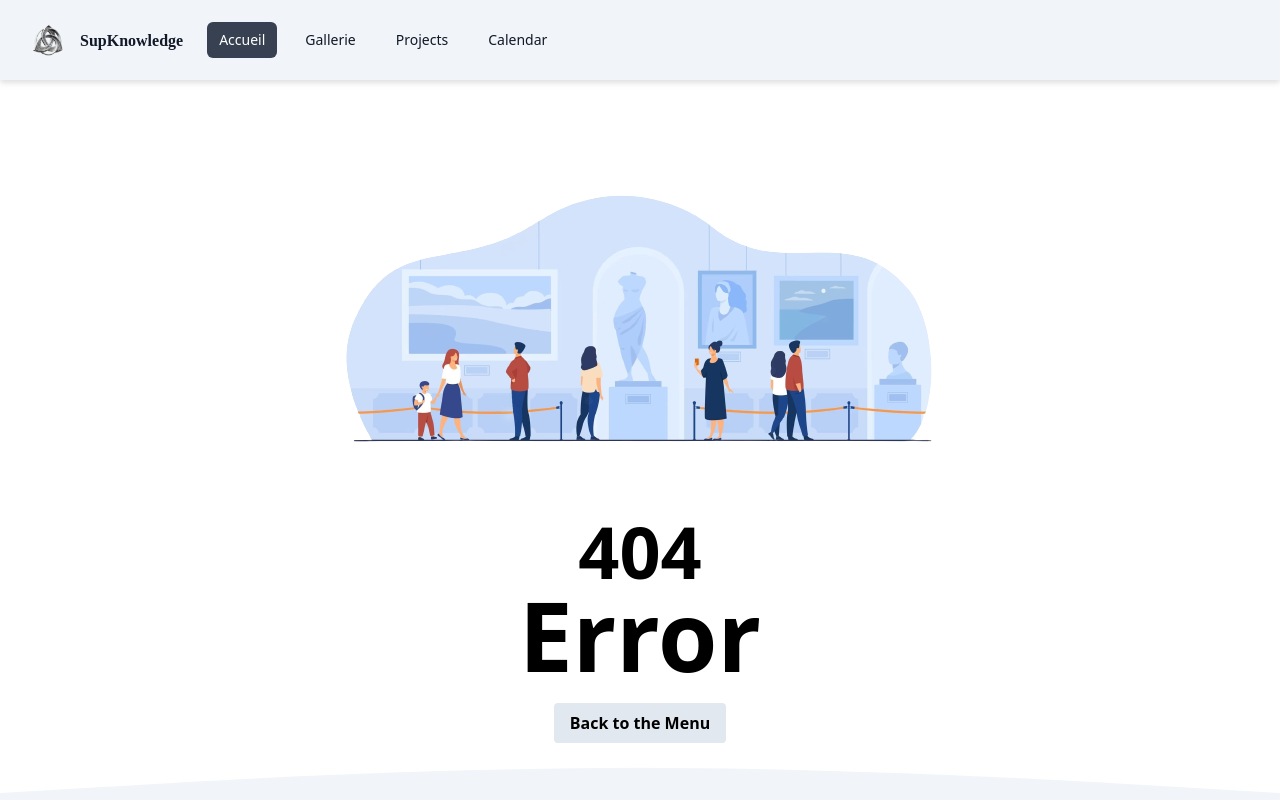
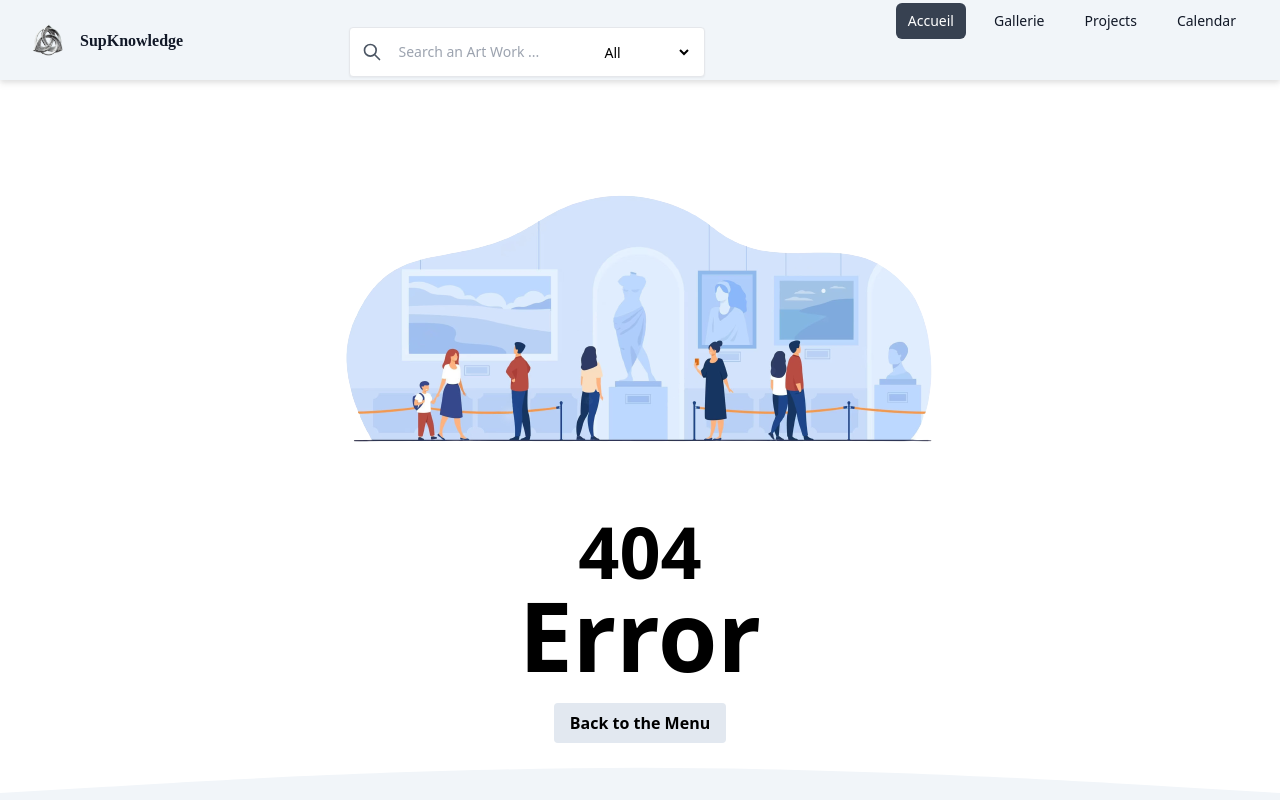
Before and after one commit to Valt1-0/SupKnowledge, a React (Create React App) app: page /art/1 in a window 1280 px wide. Shown: the top 800 px of the page. Built offline with nearby package versions, Linux system fonts and the light colour scheme.

Commit message:
Searchbar in navbar

```diff
--- a/src/Containers/App.js
+++ b/src/Containers/App.js
@@ -12,16 +12,21 @@ class App extends Component {
     return (
       <>
         <div className="flex flex-col min-h-screen">
-          <Navbar />
+
           <div className="flex-grow">
             <div>
               <Router>
+
                 <DatasContextProvider>
+                  <Navbar />
                   <Routes>
                     <Route path="/" element={<Home />} />
                     <Route path="*" element={<Error404 />} />
                   </Routes>
                 </DatasContextProvider>
+                <Routes>
+                  <Route path="/object"></Route>
+                </Routes>
               </Router>
             </div>
           </div>
--- a/src/Containers/Navbar.js
+++ b/src/Containers/Navbar.js
@@ -1,6 +1,7 @@
-import React from "react";
+import React, { useContext,useState } from "react";
 import { Disclosure } from "@headlessui/react";
 import { Bars3Icon, XMarkIcon } from "@heroicons/react/24/outline";
+import {DatasContext} from "../Contexts/DatasContext";
 
 import logo from "../Assets/img/SupKnowledge2.png";
 
@@ -11,11 +12,36 @@ const navigation = [
   { name: "Calendar", href: "TEST2", current: false },
 ];
 
+
 function classNames(...classes) {
   return classes.filter(Boolean).join(" ");
 }
 
+
 const Navbar = () => {
+  const state = useContext(DatasContext)
+  const [timeoutToken, setTimeoutToken] = useState(null);
+
+  const setKeywordDebounced = keyword => {
+    clearTimeout(timeoutToken);
+    var token = setTimeout(() => setKeywordAction(keyword), 800);
+    setTimeoutToken(token);
+  };
+
+
+  const setKeywordAction = result => {
+    state.setKeywords(`"${result}"`);
+    state.setLoadingDatas(true);
+    const test1 =  state.fetchArts({ displayCarousel: true })
+  };
+
+  const test = async (search) => {
+    console.log("test1 : " + state)
+   setKeywordDebounced(search.target.value)
+
+    console.log("test1 : " + search.target.value)
+
+  }
   return (
     <>
       <Disclosure as="nav" className="bg-slate-100 drop-shadow-md">
@@ -57,6 +83,61 @@ const Navbar = () => {
                       </span>
                     </a>
                   </div>
+
+
+                  <div className="px-4 sm:px-8 lg:px-16 xl:px-20 mx-auto">
+                    <div className="box pt-6">
+                      <div className="box-wrapper">
+                        <div className=" bg-white rounded flex items-center w-full p-3 shadow-sm border border-gray-200">
+                          <button className="outline-none focus:outline-none">
+                            <svg
+                              className=" w-5 text-gray-600 h-5 cursor-pointer"
+                              fill="none"
+                              stroke-linecap="round"
+                              stroke-linejoin="round"
+                              stroke-width="2"
+                              stroke="currentColor"
+                              viewBox="0 0 24 24"
+                            >
+                              <path d="M21 21l-6-6m2-5a7 7 0 11-14 0 7 7 0 0114 0z"></path>
+                            </svg>
+                          </button>
+                          <input
+                            type="search"
+                            name=""
+                            id=""
+                            placeholder="Search an Art Work ..."
+                            x-model="q"
+                            onChange={(e) => test(e)}
+                            ref={(input) => input && input.focus()}
+                            aria-label="search term"
+                            className=" w-full pl-4 text-sm outline-none focus:outline-none bg-transparent"
+                          />
+                          <div class="select">
+                            <select
+                              name=""
+                              id=""
+                              x-model="image_type"
+                              className="text-sm outline-none focus:outline-none bg-transparent"
+                            >
+                              <option value="all" selected>
+                                All
+                              </option>
+                              <option value="photo">Photo</option>
+                              <option value="illustration">Illustration</option>
+                              <option value="vector">Vector</option>
+                            </select>
+                          </div>
+                        </div>
+                      </div>
+                    </div>
+                  </div>
+
+
+
+
+
+
                   <div className="hidden sm:ml-6 sm:block">
                     <div className="flex space-x-4">
 
--- a/src/Contexts/DatasContext.js
+++ b/src/Contexts/DatasContext.js
@@ -48,7 +48,7 @@ const DatasContextProvider = (props) => {
                     return false;
             }
         }
-        setIsLoadingDatas(false);
+     //   setIsLoadingDatas(false);
     }
 
     const fetchAllArts = async (search, filter) => {
@@ -89,8 +89,9 @@ const DatasContextProvider = (props) => {
         if (props.displayCarousel == true)
             fetchForCarousel();
 
+
+     var response = await fetchAllArts(keywords, filter)
         setIsLoadingDatas(false)
-     var response = await fetchAllArts(keywords, filter)
         return response;
 
 
--- a/src/Pages/Cards/Home/Home.js
+++ b/src/Pages/Cards/Home/Home.js
@@ -6,7 +6,7 @@ import ScrollArrow from "../../../Components/ScrollArrow";
 
 
 const Home = () => {
-    const [timeoutToken, setTimeoutToken] = useState(null);
+
     const state = useContext(DatasContext)
     const [search, setSearch] = useState(`""`);
     const [isLoading, setIsLoading] = useState(false);
@@ -18,17 +18,7 @@ const Home = () => {
 
     const [loading, setLoading] = useState(false);
 
-    const setKeywordDebounced = keyword => {
-        clearTimeout(timeoutToken);
-        var token = setTimeout(() => setKeywordAction(keyword), 400);
-        setTimeoutToken(token);
-    };
 
-
-    const setKeywordAction = result => {
-        state.setKeywords(`"${result}"`);
-        setSearch(result);
-    };
 
     const loadData = (async () => {
         console.log("allObjects : ", allObjects)
@@ -97,11 +87,11 @@ const Home = () => {
 
         return;
 
-    }, [search]);
+    }, [state.keywords]);
 
 
     useEffect(() => {
-
+        console.log()
         loadData();
         return;
     }, [allObjects])
@@ -119,7 +109,8 @@ const Home = () => {
             const targetDivRect = targetDiv.getBoundingClientRect();
             console.log(targetDivRect)
             console.log(window.innerHeight)
-            if (targetDivRect.bottom > window.innerHeight) return;
+            console.log(targetDivRect.bottom > window.innerHeight)
+            if (targetDivRect.bottom >= window.innerHeight) return;
             if (allObjects != null) {
                 setLoading(true);
             }
@@ -136,15 +127,18 @@ const Home = () => {
 
     useEffect(() => {
         if (!loading) return;
-
-        const timeoutId = setTimeout(() => {
+        const data = async () => {
+            const timeoutId = setTimeout(async () => {
                 // fetch more data here, then update the data and loading state
                 currentPage.current = currentPage.current + 10;
-            loadData();
+                await loadData();
                 setLoading(false);
             }, 500);
+            return () => clearTimeout(timeoutId);
+        }
 
-        return () => clearTimeout(timeoutId);
+        data();
+
     }, [loading]);
 
 
@@ -158,7 +152,7 @@ const Home = () => {
         aria-label="search term"
       /> */}
 
-      <div className="px-4 sm:px-8 lg:px-16 xl:px-20 mx-auto">
+            {/* <div className="px-4 sm:px-8 lg:px-16 xl:px-20 mx-auto">
                 <div className="box pt-6">
                     <div className="box-wrapper">
                         <div className=" bg-white rounded flex items-center w-full p-3 shadow-sm border border-gray-200">
@@ -204,10 +198,10 @@ const Home = () => {
                         </div>
                     </div>
                 </div>
-      </div>
+            </div> */}
 
             {
-                isLoading ? <p>Loading</p> :
+                state.isLoadingDatas ? <p>Loading</p> :
                     <>
                         <Carousel items={state.CarouselToRender} />
                         <hr />
```
Lines whose indentation alone changed are shown as unchanged.
